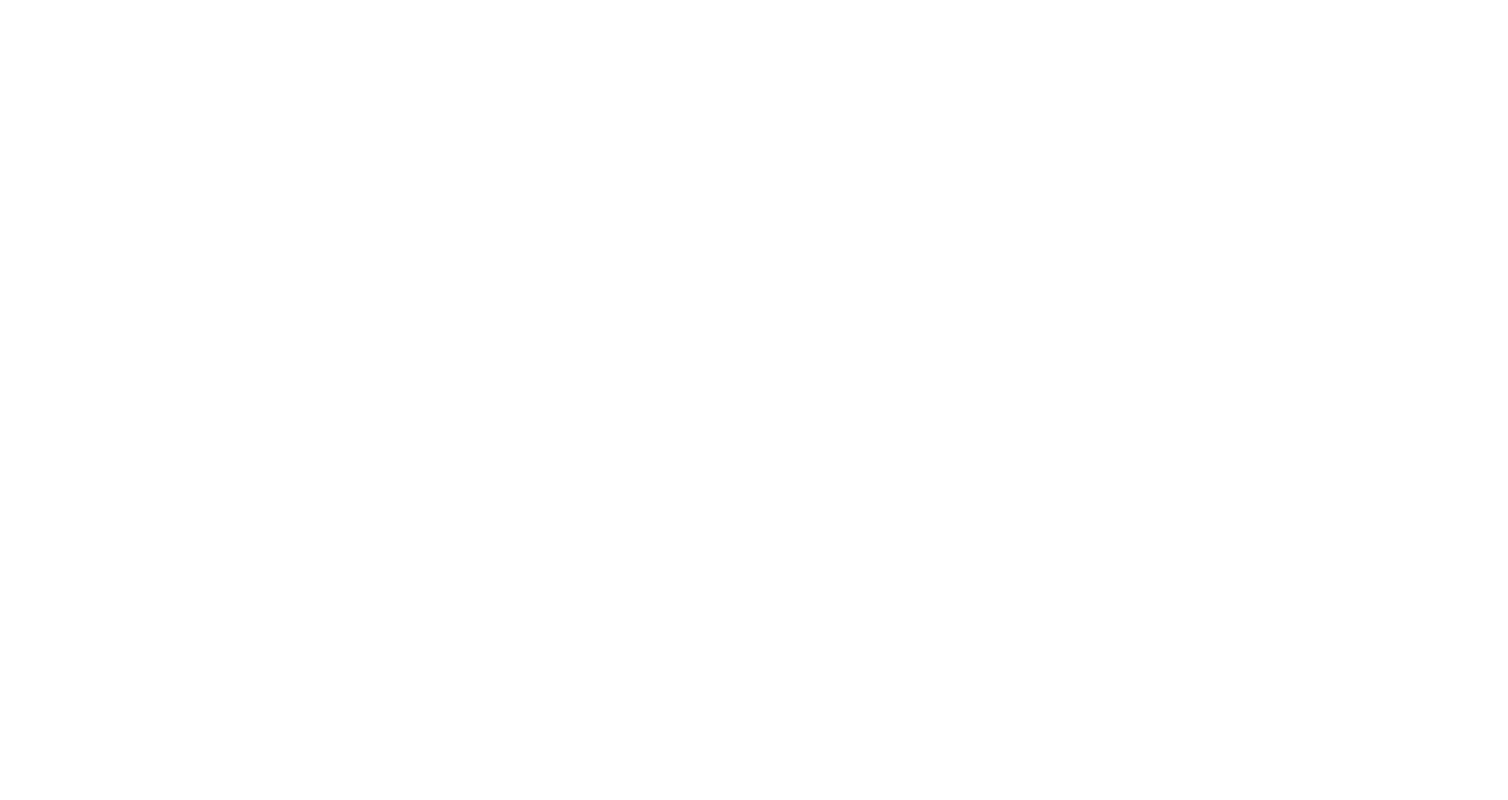
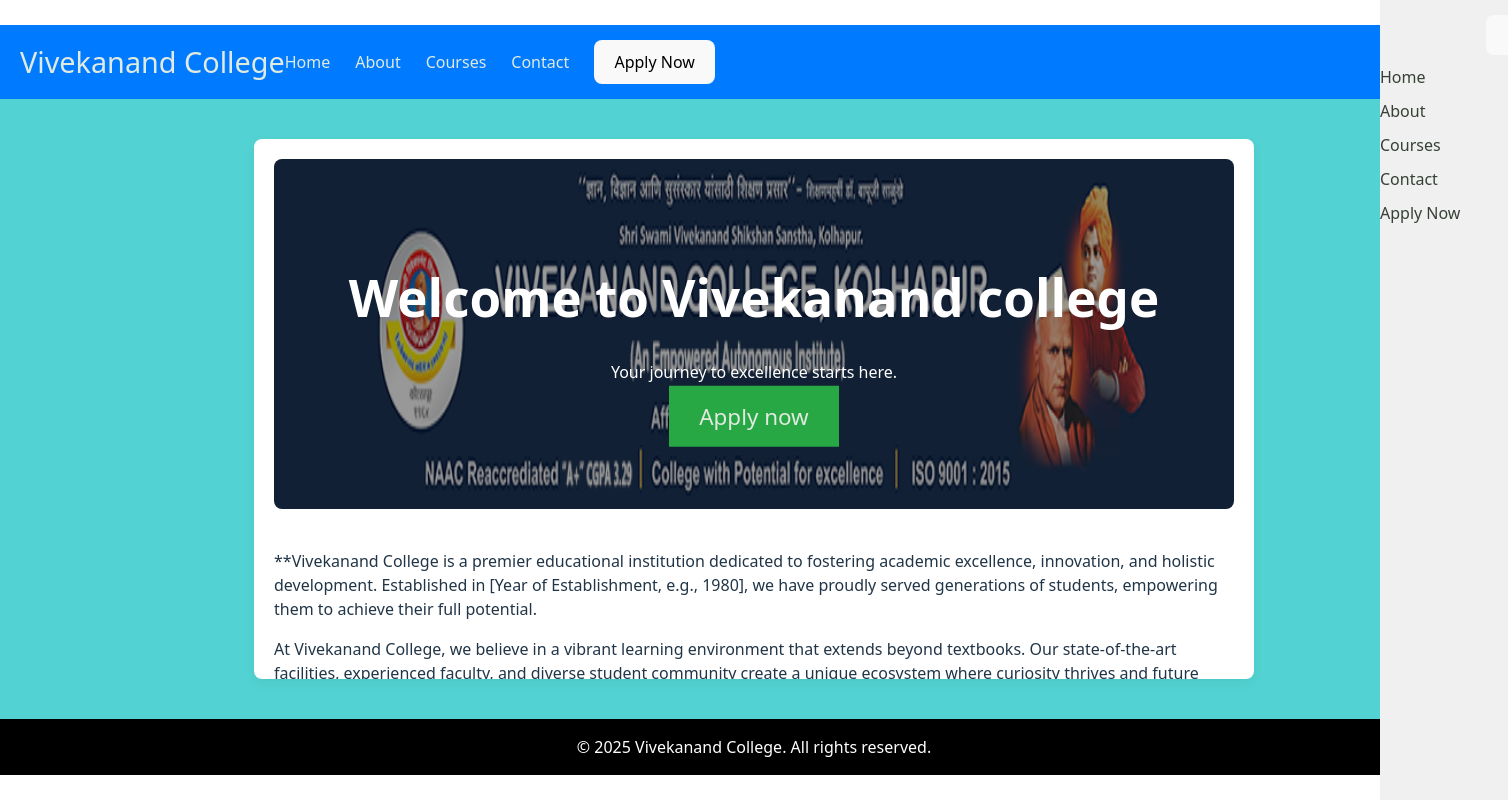
Before and after one commit to Sonali-Malavi/vck-ojt1, a React (Vite) app: page / in a window 1280 px wide. Before the commit this address had no page. Shown: the whole page, 1508 px wide, since content can reach past the window. Built offline with nearby package versions, Linux system fonts and the light colour scheme.

Commit message:
first commit

```diff
--- a/src/App.jsx
+++ b/src/App.jsx
@@ -16,7 +16,7 @@
 
       <BrowserRouter>
           <Routes>
-              <Route path="/homepage" element={<HomePage/>}/>
+            <Route path="/" element={<HomePage/>}/>
               <Route path="/aboutpage"element={<AboutPage/>}/>
               <Route path="/coursespage" element={<CoursesPage/>}/>
               <Route path="/contactpage" element={<ContactPage/>}/>
```
